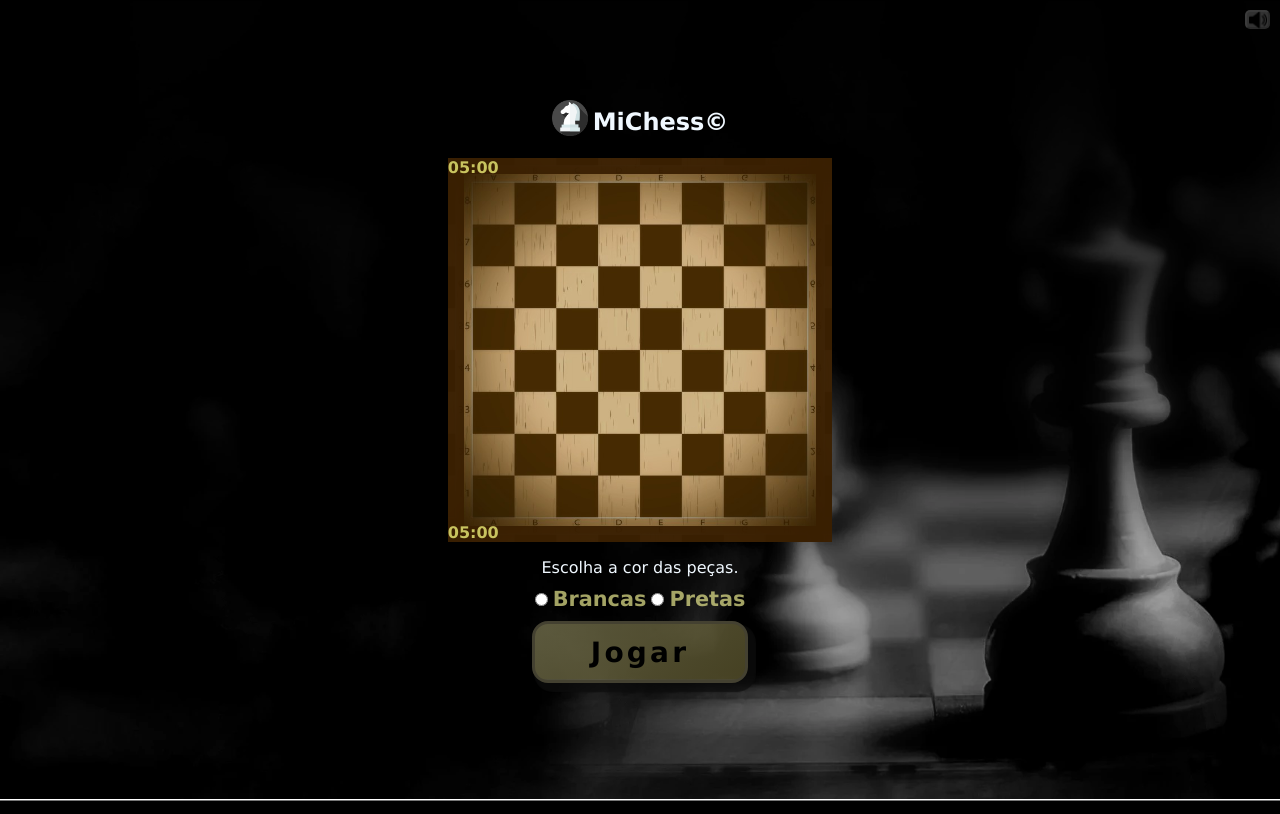
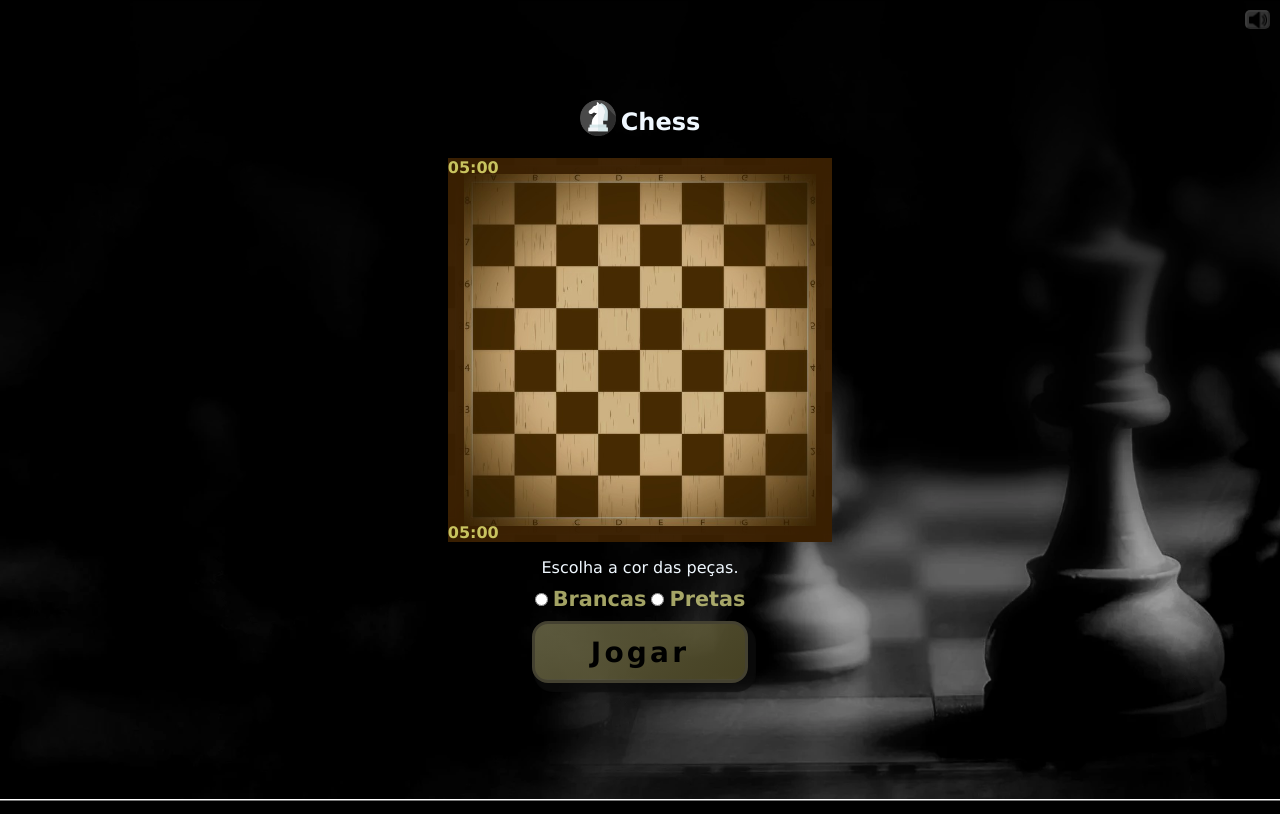
Before and after one commit to RodrigoRodrigues90/Chess, a plain HTML site: page index.html in a window 1280 px wide. Shown: the top 814 px of the page. Drawn offline with Linux system fonts and the light colour scheme.

Commit message:
mudando titulo

```diff
--- a/index.html
+++ b/index.html
@@ -7,12 +7,12 @@
     <script src="javaScript/jogo.js" defer></script>
     <link rel="stylesheet" href="./css/estilo.css">
     <link rel="icon" href="./img/horse.png" type="image/x-icon">
-    <title>MiChess</title>
+    <title>Chess</title>
 </head>
 <body onload="desabilitarPlay()">
     <input id="volume" type="button" class="volumeButton" onclick="stopMusic()"></input>
     <section class="wrapper-jogo" id="wrapper-play">
-        <h1 id="title"><img style="width: 36px;" src="./img/horse.png" class="horse"> MiChess&copy;</h1>
+        <h1 id="title"><img style="width: 36px;" src="./img/horse.png" class="horse">Chess</h1>
 
         <div class="info">
 
```
